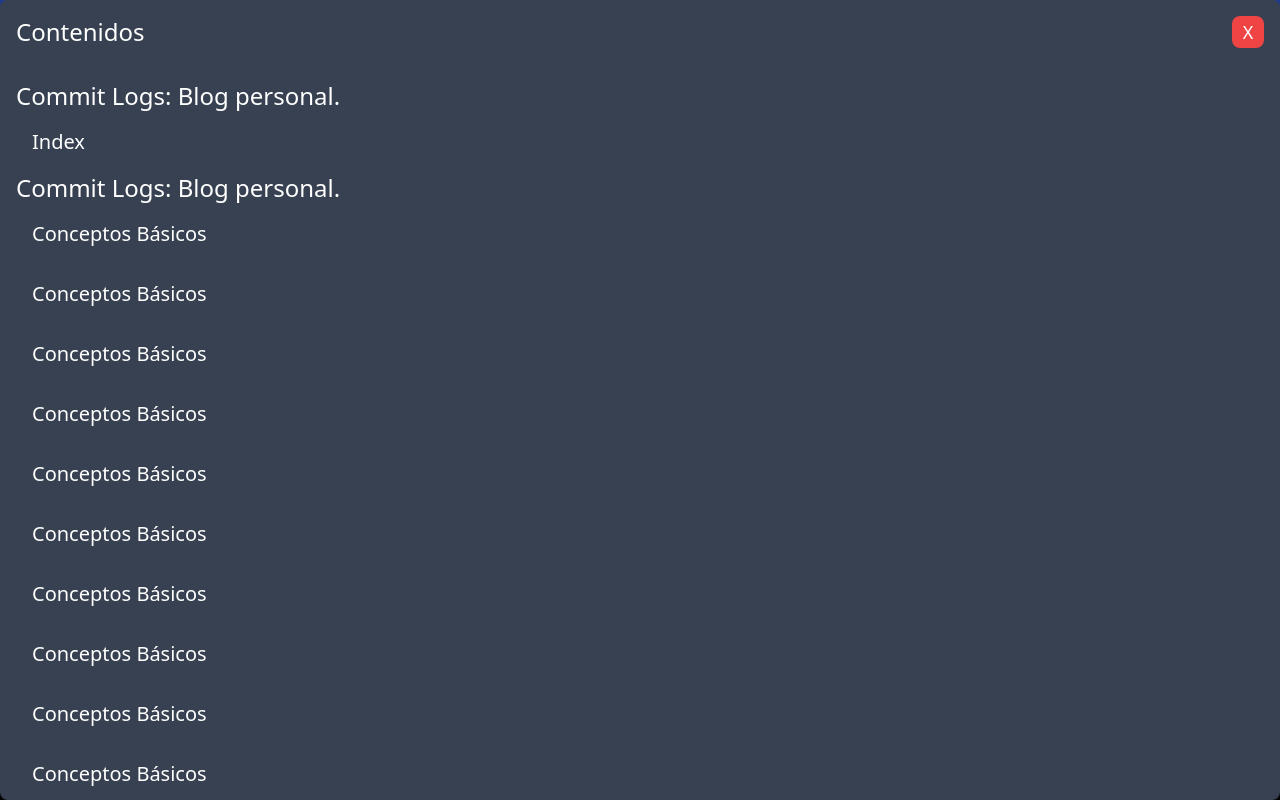
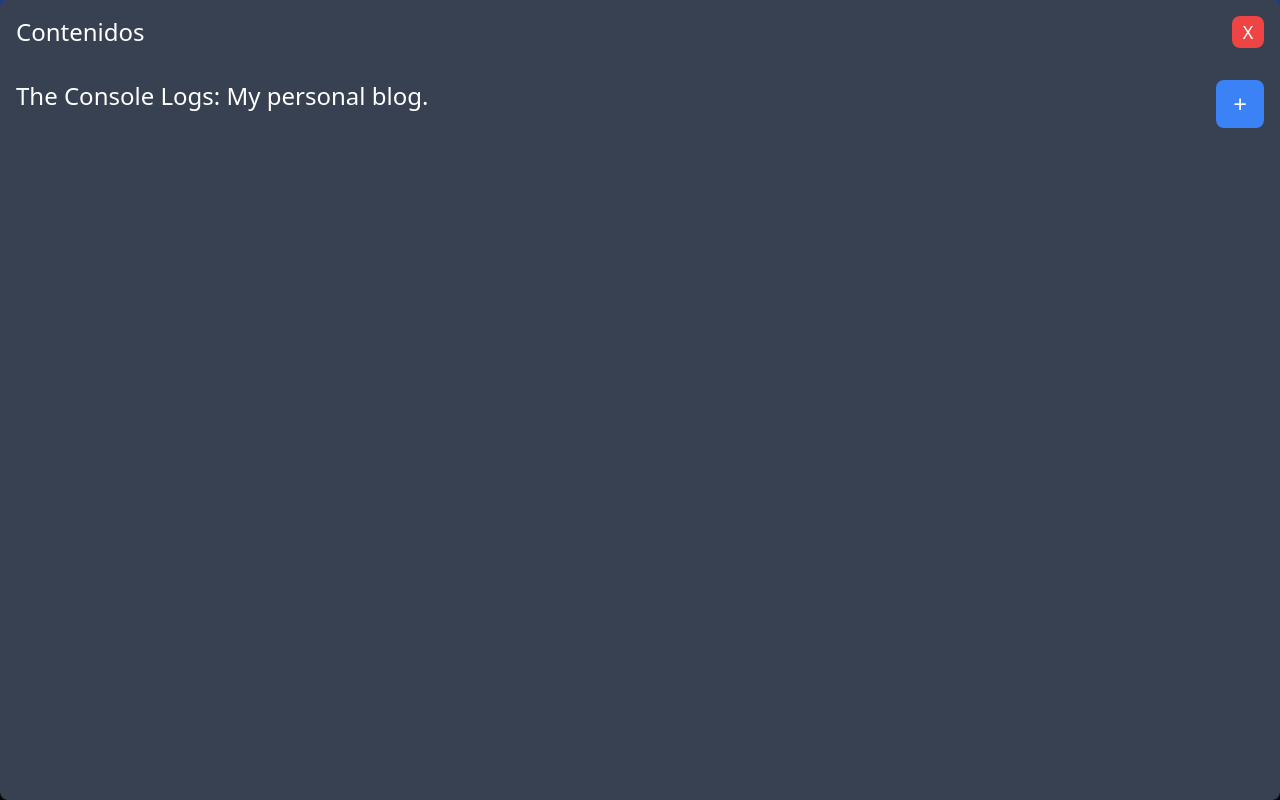
Before and after one commit to jakkunight/jakkunight, a React (Vite) app: page /informatics-and-programming/conceptos-basicos in a window 1280 px wide. Both pictures are taken after a click on the button 1232 px from the left and 48 px from the top of the page. Shown: the top 800 px of the page. Built offline with nearby package versions, Linux system fonts and the light colour scheme; grey boxes are pictures that could not be loaded.

Commit message:
Added collapsable menu for content modal.

```diff
--- a/src/App.tsx
+++ b/src/App.tsx
@@ -1,13 +1,17 @@
 import React from "react";
+// Routes:
 import Index from "./routes/Index";
 import CoreConcepts from "./routes/CoreConcepts";
+// React Router:
 import {
   createBrowserRouter,
   RouterProvider,
 } from "react-router-dom";
 
+// Base URL for GH-Pages:
 const baseURL = "/informatics-and-programming";
 
+// Router config:
 const router = createBrowserRouter([
 	{
 		path: baseURL + "/",
@@ -19,6 +23,7 @@ const router = createBrowserRouter([
 	}
 ]);
 
+// App component:
 const App = () => {
 
 	return <RouterProvider router={router} />;
--- /dev/null
+++ b/src/components/CollapsedMenu.tsx
@@ -0,0 +1,35 @@
+import React, { useState } from "react";
+import TopicLink from "./TopicLink";
+
+const CollapsedMenu = ({ heading, topics }: { heading: string, topics: Array<{ topic: string, link: string }> }) => {
+	const [collapsed, setCollapsed] = useState(true);
+	const toogleButton = () => {
+		setCollapsed(!collapsed);
+	};
+	return(
+		<div>
+			<div className="flex flex-row justify-between h-12 w-full">
+				<h1 className="text-white text-2xl" >
+					{heading}
+				</h1>
+				<button onClick={toogleButton} className="text-2xl rounded-lg bg-blue-500 text-white aspect-square h-full">
+					{collapsed ? "+" : "-"}
+				</button>
+			</div>
+			{
+				!collapsed &&
+				<div>
+					{
+						topics.map((item, key) => {
+							return (
+								<TopicLink key={key} link={item.link} topic={item.topic} />
+							);
+						})
+					}
+				</div>
+			}
+		</div>
+	);
+};
+
+export default CollapsedMenu;
--- a/src/components/ContentModal.tsx
+++ b/src/components/ContentModal.tsx
@@ -1,5 +1,5 @@
 import React, { useState } from "react";
-import TopicLink from "./TopicLink";
+import CollapsedMenu from "./CollapsedMenu";
 import react from "../assets/menu-hamburger.svg";
 
 const ContentModal = () => {
@@ -27,37 +27,19 @@ const ContentModal = () => {
 						</button>
 					</div>
 					<div className="p-4 rounded-lg flex flex-col rounded-lg">
-						<h1 className="text-white text-2xl">
-							Commit Logs: Blog personal.
-						</h1>
-						<TopicLink link={"/"} topic={"Index"} />
-						<h1 className="text-white text-2xl">
-							Commit Logs: Blog personal.
-						</h1>
-						<TopicLink link={"/conceptos-basicos"} topic={"Conceptos Básicos"} />
-						<TopicLink link={"/conceptos-basicos"} topic={"Conceptos Básicos"} />
-						<TopicLink link={"/conceptos-basicos"} topic={"Conceptos Básicos"} />
-						<TopicLink link={"/conceptos-basicos"} topic={"Conceptos Básicos"} />
-						<TopicLink link={"/conceptos-basicos"} topic={"Conceptos Básicos"} />
-						<TopicLink link={"/conceptos-basicos"} topic={"Conceptos Básicos"} />
-						<TopicLink link={"/conceptos-basicos"} topic={"Conceptos Básicos"} />
-						<TopicLink link={"/conceptos-basicos"} topic={"Conceptos Básicos"} />
-						<TopicLink link={"/conceptos-basicos"} topic={"Conceptos Básicos"} />
-						<TopicLink link={"/conceptos-basicos"} topic={"Conceptos Básicos"} />
-						<TopicLink link={"/conceptos-basicos"} topic={"Conceptos Básicos"} />
-						<TopicLink link={"/conceptos-basicos"} topic={"Conceptos Básicos"} />
-						<TopicLink link={"/conceptos-basicos"} topic={"Conceptos Básicos"} />
-						<TopicLink link={"/conceptos-basicos"} topic={"Conceptos Básicos"} />
-						<TopicLink link={"/conceptos-basicos"} topic={"Conceptos Básicos"} />
-						<TopicLink link={"/conceptos-basicos"} topic={"Conceptos Básicos"} />
-						<TopicLink link={"/conceptos-basicos"} topic={"Conceptos Básicos"} />
-						<TopicLink link={"/conceptos-basicos"} topic={"Conceptos Básicos"} />
-						<TopicLink link={"/conceptos-basicos"} topic={"Conceptos Básicos"} />
-						<TopicLink link={"/conceptos-basicos"} topic={"Conceptos Básicos"} />
-						<TopicLink link={"/conceptos-basicos"} topic={"Conceptos Básicos"} />
-						<TopicLink link={"/conceptos-basicos"} topic={"Conceptos Básicos"} />
-						<TopicLink link={"/conceptos-basicos"} topic={"Conceptos Básicos"} />
-						<TopicLink link={"/conceptos-basicos"} topic={"Conceptos Básicos"} />
+						<CollapsedMenu
+							heading={"The Console Logs: My personal blog."}
+							topics={[
+								{
+									link: "/",
+									topic: "Índice"
+								},
+								{
+									link: "/conceptos-basicos",
+									topic: "Conceptos Básicos"
+								}
+							]}
+						/>
 					</div>
 				</div>
 			}
```
